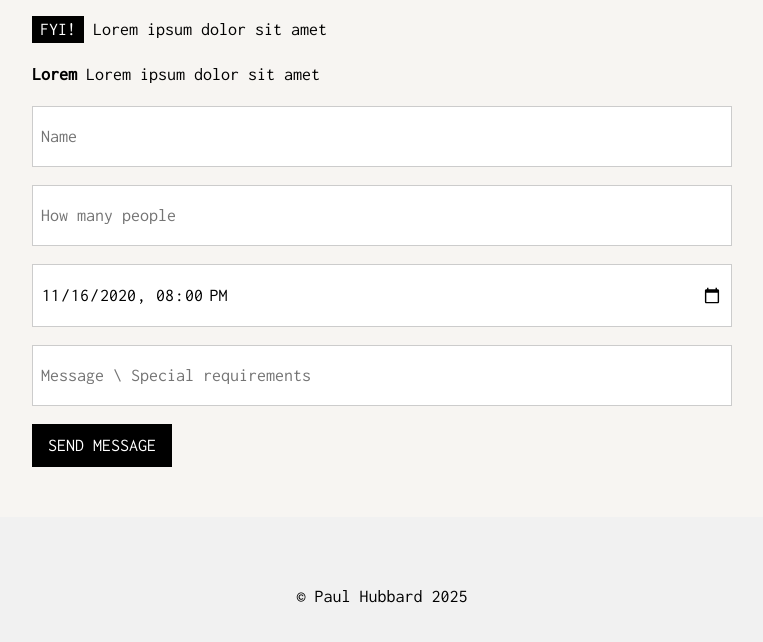
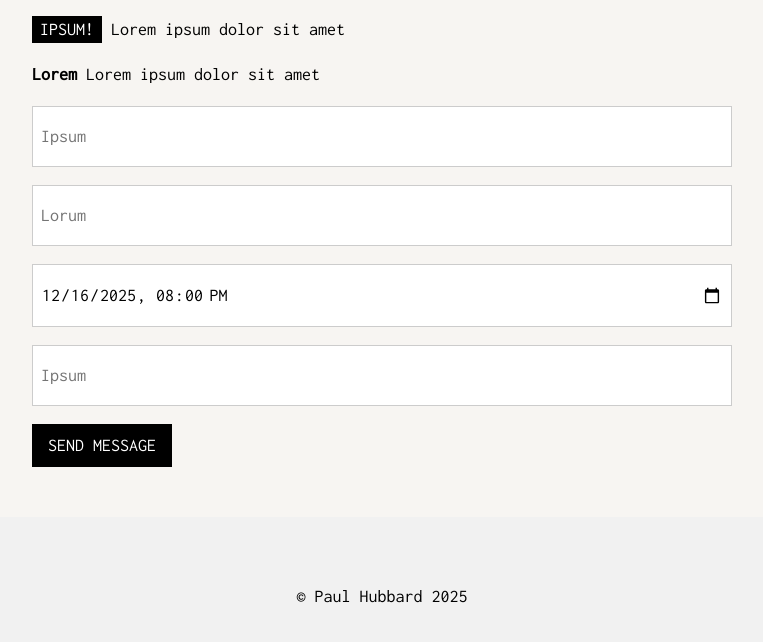
Before and after one commit to phubbard67/NasaApisNodeJS, a website: page pages/index.html in a window 1280 px wide. Shown: the part 4309-4951 px from the top of the page, without its empty margins (258-1021 px from the left). Drawn offline with nearby package versions, Linux system fonts and the light colour scheme.

Commit message:
Ipsum... Lorem Ipsum

```diff
--- a/pages/index.html
+++ b/pages/index.html
@@ -124,13 +124,13 @@
     <h5 class="w3-center w3-padding-48"><span class="w3-tag w3-wide">LORUM IPSUM</span></h5>
     <p>Lorem ipsum dolor sit amet</p>
     <img src="/images/WebbImageRedSpiderNebula.jpg" class="w3-image" style="width:100%">
-    <p><span class="w3-tag">FYI!</span> Lorem ipsum dolor sit amet</p>
+    <p><span class="w3-tag">IPSUM!</span> Lorem ipsum dolor sit amet</p>
     <p><strong>Lorem</strong> Lorem ipsum dolor sit amet</p>
     <form action="" target="_blank">
-      <p><input class="w3-input w3-padding-16 w3-border" type="text" placeholder="Name" required name="Name"></p>
-      <p><input class="w3-input w3-padding-16 w3-border" type="number" placeholder="How many people" required name="People"></p>
-      <p><input class="w3-input w3-padding-16 w3-border" type="datetime-local" placeholder="Date and time" required name="date" value="2020-11-16T20:00"></p>
-      <p><input class="w3-input w3-padding-16 w3-border" type="text" placeholder="Message \ Special requirements" required name="Message"></p>
+      <p><input class="w3-input w3-padding-16 w3-border" type="text" placeholder="Ipsum" required name="Name"></p>
+      <p><input class="w3-input w3-padding-16 w3-border" type="number" placeholder="Lorum" required name="People"></p>
+      <p><input class="w3-input w3-padding-16 w3-border" type="datetime-local" placeholder="Date and time" required name="date" value="2025-12-16T20:00"></p>
+      <p><input class="w3-input w3-padding-16 w3-border" type="text" placeholder="Ipsum" required name="Message"></p>
       <p><button class="w3-button w3-black" type="submit">SEND MESSAGE</button></p>
     </form>
   </div>
```
